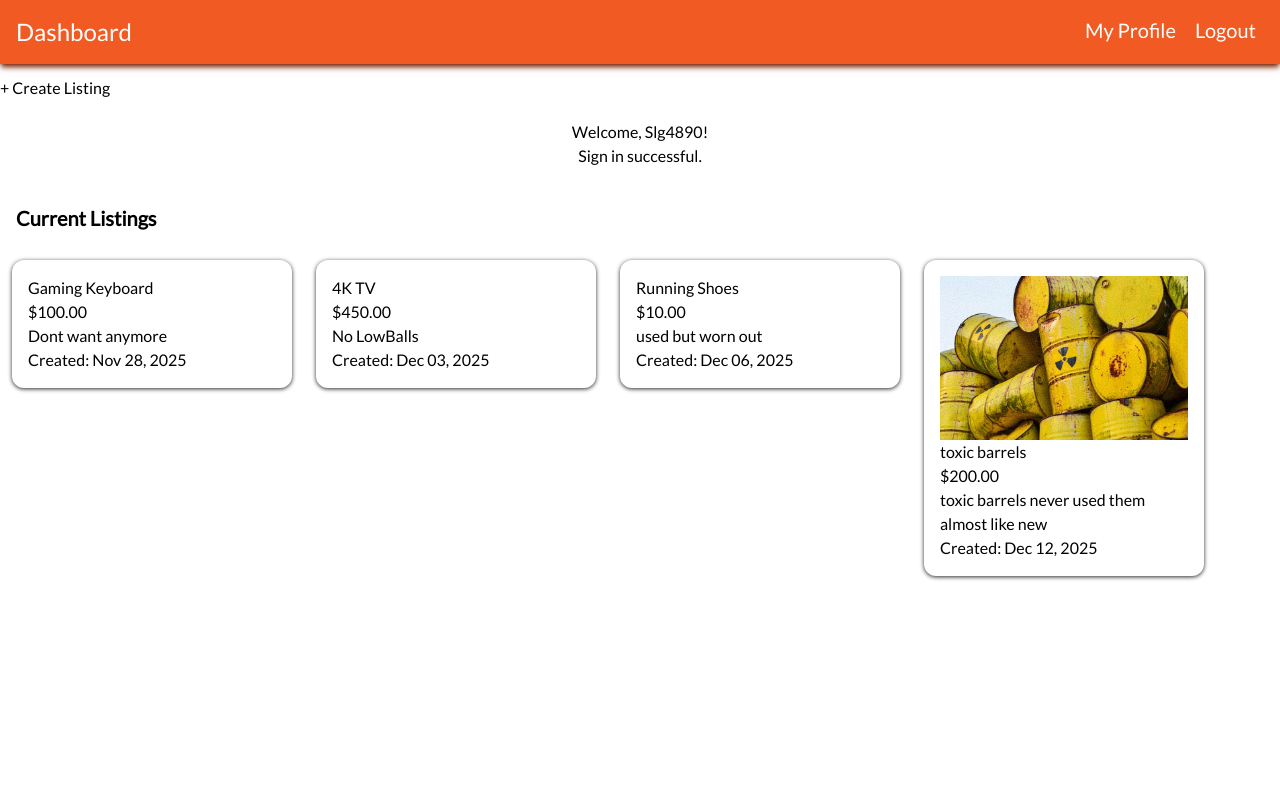
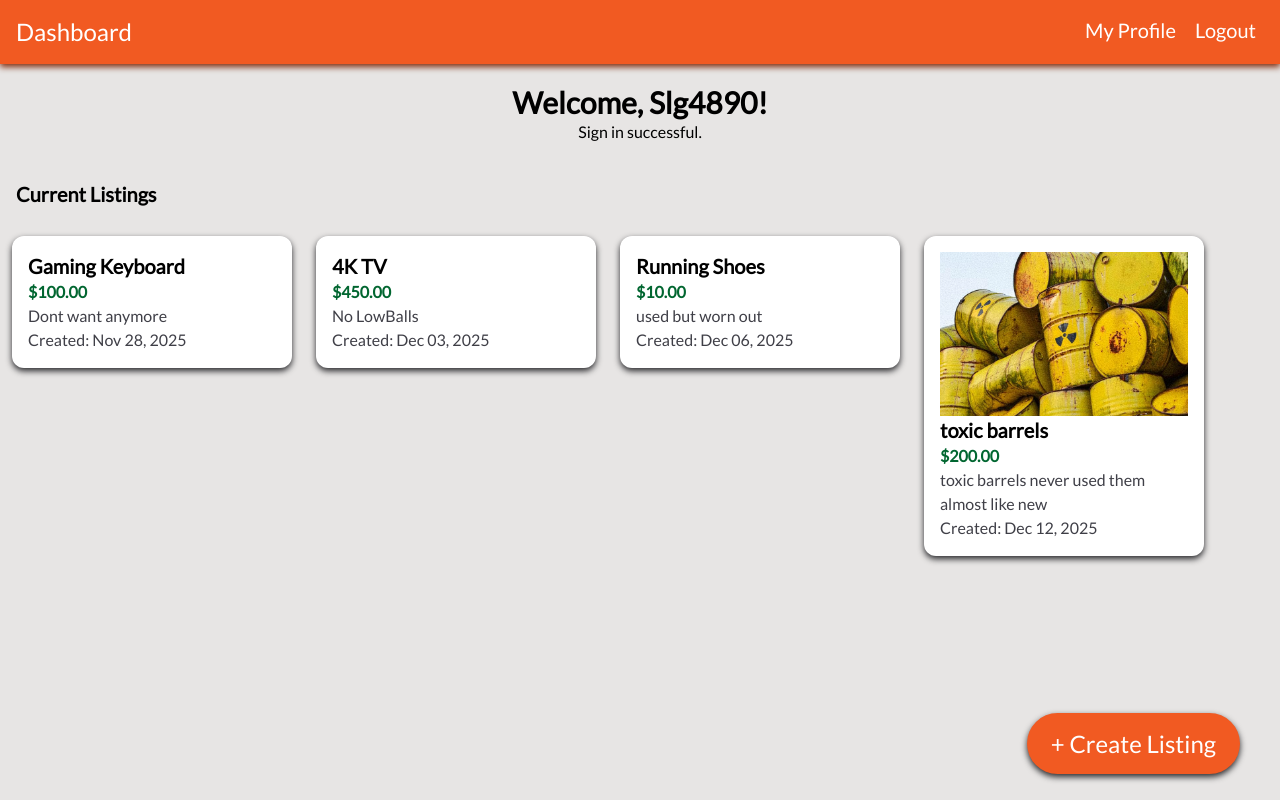
Before and after one commit to rafaelmbarroso/V-Mart, a Django app: page /dashboard/ in a window 1280 px wide. Run offline with Django 5.2, Linux system fonts and the light colour scheme; a user stored in the database is signed in; data comes from the database, SQL or seed files in the repository.

Commit message:
Styling changes to main dashboard

```diff
--- a/market_App/static/output.css
+++ b/market_App/static/output.css
@@ -10,9 +10,12 @@
     --color-red-500: oklch(63.7% 0.237 25.331);
     --color-orange-200: oklch(90.1% 0.076 70.697);
     --color-orange-900: oklch(40.8% 0.123 38.172);
+    --color-green-800: oklch(44.8% 0.119 151.328);
     --color-zinc-200: oklch(92% 0.004 286.32);
     --color-zinc-300: oklch(87.1% 0.006 286.286);
+    --color-zinc-700: oklch(37% 0.013 285.805);
     --color-zinc-800: oklch(27.4% 0.006 286.033);
+    --color-stone-200: oklch(92.3% 0.003 48.717);
     --color-black: #000;
     --color-white: #fff;
     --spacing: 0.25rem;
@@ -28,11 +31,13 @@
     --text-8xl: 6rem;
     --text-8xl--line-height: 1;
     --font-weight-semibold: 600;
+    --font-weight-bold: 700;
     --radius-md: 0.375rem;
     --radius-xl: 0.75rem;
     --radius-2xl: 1rem;
     --radius-4xl: 2rem;
     --drop-shadow-sm: 0 1px 2px rgb(0 0 0 / 0.15);
+    --drop-shadow-md: 0 3px 3px rgb(0 0 0 / 0.12);
     --drop-shadow-xl: 0 9px 7px rgb(0 0 0 / 0.1);
     --drop-shadow-2xl: 0 25px 25px rgb(0 0 0 / 0.15);
     --default-transition-duration: 150ms;
@@ -193,8 +198,20 @@
   }
 }
 @layer utilities {
+  .fixed {
+    position: fixed;
+  }
   .static {
     position: static;
+  }
+  .right-0 {
+    right: calc(var(--spacing) * 0);
+  }
+  .bottom-0 {
+    bottom: calc(var(--spacing) * 0);
+  }
+  .left-0 {
+    left: calc(var(--spacing) * 0);
   }
   .col-12 {
     grid-column: 12;
@@ -244,8 +261,14 @@
   .mt-5 {
     margin-top: calc(var(--spacing) * 5);
   }
+  .mr-1 {
+    margin-right: calc(var(--spacing) * 1);
+  }
   .mr-2 {
     margin-right: calc(var(--spacing) * 2);
+  }
+  .mr-10 {
+    margin-right: calc(var(--spacing) * 10);
   }
   .mb-3 {
     margin-bottom: calc(var(--spacing) * 3);
@@ -255,6 +278,15 @@
   }
   .mb-5 {
     margin-bottom: calc(var(--spacing) * 5);
+  }
+  .mb-10 {
+    margin-bottom: calc(var(--spacing) * 10);
+  }
+  .ml-1 {
+    margin-left: calc(var(--spacing) * 1);
+  }
+  .ml-2 {
+    margin-left: calc(var(--spacing) * 2);
   }
   .block {
     display: block;
@@ -342,11 +374,20 @@
   .border-zinc-300 {
     border-color: var(--color-zinc-300);
   }
+  .border-zinc-800 {
+    border-color: var(--color-zinc-800);
+  }
   .border-b-black {
     border-bottom-color: var(--color-black);
   }
   .border-b-zinc-300 {
     border-bottom-color: var(--color-zinc-300);
+  }
+  .bg-red-500 {
+    background-color: var(--color-red-500);
+  }
+  .bg-stone-200 {
+    background-color: var(--color-stone-200);
   }
   .bg-utrgv-orange {
     background-color: var(--color-utrgv-orange);
@@ -356,6 +397,9 @@
   }
   .bg-zinc-200 {
     background-color: var(--color-zinc-200);
+  }
+  .bg-zinc-300 {
+    background-color: var(--color-zinc-300);
   }
   .bg-gradient-to-br {
     --tw-gradient-position: to bottom right in oklab;
@@ -384,6 +428,9 @@
   .p-5 {
     padding: calc(var(--spacing) * 5);
   }
+  .p-6 {
+    padding: calc(var(--spacing) * 6);
+  }
   .px-3 {
     padding-inline: calc(var(--spacing) * 3);
   }
@@ -395,6 +442,9 @@
   }
   .pt-2 {
     padding-top: calc(var(--spacing) * 2);
+  }
+  .pt-4 {
+    padding-top: calc(var(--spacing) * 4);
   }
   .pr-2 {
     padding-right: calc(var(--spacing) * 2);
@@ -410,6 +460,9 @@
   }
   .pb-2 {
     padding-bottom: calc(var(--spacing) * 2);
+  }
+  .pb-4 {
+    padding-bottom: calc(var(--spacing) * 4);
   }
   .pl-2 {
     padding-left: calc(var(--spacing) * 2);
@@ -452,6 +505,10 @@
     font-size: var(--text-xl);
     line-height: var(--tw-leading, var(--text-xl--line-height));
   }
+  .font-bold {
+    --tw-font-weight: var(--font-weight-bold);
+    font-weight: var(--font-weight-bold);
+  }
   .font-semibold {
     --tw-font-weight: var(--font-weight-semibold);
     font-weight: var(--font-weight-semibold);
@@ -459,11 +516,17 @@
   .text-black {
     color: var(--color-black);
   }
+  .text-green-800 {
+    color: var(--color-green-800);
+  }
   .text-red-500 {
     color: var(--color-red-500);
   }
   .text-white {
     color: var(--color-white);
+  }
+  .text-zinc-700 {
+    color: var(--color-zinc-700);
   }
   .shadow {
     --tw-shadow: 0 1px 3px 0 var(--tw-shadow-color, rgb(0 0 0 / 0.1)), 0 1px 2px -1px var(--tw-shadow-color, rgb(0 0 0 / 0.1));
@@ -502,6 +565,11 @@
     --tw-drop-shadow: drop-shadow(var(--drop-shadow-2xl));
     filter: var(--tw-blur,) var(--tw-brightness,) var(--tw-contrast,) var(--tw-grayscale,) var(--tw-hue-rotate,) var(--tw-invert,) var(--tw-saturate,) var(--tw-sepia,) var(--tw-drop-shadow,);
   }
+  .drop-shadow-md {
+    --tw-drop-shadow-size: drop-shadow(0 3px 3px var(--tw-drop-shadow-color, rgb(0 0 0 / 0.12)));
+    --tw-drop-shadow: drop-shadow(var(--drop-shadow-md));
+    filter: var(--tw-blur,) var(--tw-brightness,) var(--tw-contrast,) var(--tw-grayscale,) var(--tw-hue-rotate,) var(--tw-invert,) var(--tw-saturate,) var(--tw-sepia,) var(--tw-drop-shadow,);
+  }
   .drop-shadow-sm {
     --tw-drop-shadow-size: drop-shadow(0 1px 2px var(--tw-drop-shadow-color, rgb(0 0 0 / 0.15)));
     --tw-drop-shadow: drop-shadow(var(--drop-shadow-sm));
@@ -516,6 +584,13 @@
     --tw-drop-shadow-color: #000;
     @supports (color: color-mix(in lab, red, red)) {
       --tw-drop-shadow-color: color-mix(in oklab, var(--color-black) var(--tw-drop-shadow-alpha), transparent);
+    }
+    --tw-drop-shadow: var(--tw-drop-shadow-size);
+  }
+  .drop-shadow-orange-900 {
+    --tw-drop-shadow-color: oklch(40.8% 0.123 38.172);
+    @supports (color: color-mix(in lab, red, red)) {
+      --tw-drop-shadow-color: color-mix(in oklab, var(--color-orange-900) var(--tw-drop-shadow-alpha), transparent);
     }
     --tw-drop-shadow: var(--tw-drop-shadow-size);
   }
--- a/market_App/templates/home.html
+++ b/market_App/templates/home.html
@@ -14,7 +14,7 @@
     <p class="text-4xl text-white">Safe and trusted trades here!</p>
     <br>
     <!-- Sign-in button -->
-    <a href="{% url 'signin' %}" class="bg-white drop-shadow-xl drop-shadow-zinc-800 rounded-4xl border-black border-2 text-xl pl-6 pr-6 pt-2 pb-2 m-4 hover:bg-black hover:text-white">
+    <a href="{% url 'signin' %}" class="bg-stone-200 drop-shadow-xl drop-shadow-zinc-800 rounded-4xl border-black border-2 text-xl pl-6 pr-6 pt-2 pb-2 m-4 hover:bg-black hover:text-white">
       Sign in With Your Username
     </a>
   </div>
--- a/market_App/templates/mainPage.html
+++ b/market_App/templates/mainPage.html
@@ -3,15 +3,12 @@
 <head>
     <meta charset="UTF-8">
     <title>Main Page</title>
-    <!--
-    <link rel="stylesheet" href="https://cdn.jsdelivr.net/npm/bootstrap@5.3.2/dist/css/bootstrap.min.css">
-    -->
     <link href="../static/output.css" rel="stylesheet" type="text/css">
 </head>
 
-<body class="flex flex-col bg-white font-lato w-screen h-screen">
+<body class="flex flex-col items-center bg-stone-200 font-lato w-screen h-screen">
 
-<nav class="flex flex-row align-center w-screen bg-utrgv-orange shadow-orange-900 shadow-md p-4">
+<nav class="flex flex-row align-center w-screen bg-utrgv-orange drop-shadow-md drop-shadow-orange-900 p-4">
     <a class="text-2xl text-white" href="#">Dashboard</a>
     <div class="ms-auto">
 
@@ -20,18 +17,10 @@
     </div>
 </nav>
 
-<div class="container mt-3">
-    <div class="d-flex justify-content-start">
-        <a href="{% url 'create_listing' %}" class="btn btn-primary">
-            + Create Listing
-        </a>
-    </div>
-</div>
-
 <div class="container py-5">
 
     <div class="text-center mb-5">
-    <h1 class="fw-bold">Welcome, {{ user.username }}!</h1>
+    <h1 class="text-3xl font-bold">Welcome, {{ user.username }}!</h1>
     <p class="text-muted">Sign in successful.</p>
 </div>
 
@@ -40,7 +29,7 @@
 <div class="flex flex-row">
         {% for product in listings %}
         <div class="col-12 col-sm-6 col-lg-4 col-xl-3">
-            <div class="bg-white p-4 m-3 w-70 rounded-xl flex flex-col drop-shadow-sm drop-shadow-zinc-800">
+            <div class="bg-white p-4 m-3 w-70 rounded-xl flex flex-col drop-shadow-md drop-shadow-zinc-800">
                 <div class="card-body">
 
                     {% if product.image %}
@@ -48,26 +37,26 @@
                     {% endif %}
 
 
-                    <h5 class="card-title">{{ product.name }}</h5>
+                    <h5 class="text-xl font-bold">{{ product.name }}</h5>
 
                     {% if product.price %}
-                    <p class="card-text fw-bold">${{ product.price }}</p>
+                    <p class="font-bold text-green-800">${{ product.price }}</p>
                     {% endif %}
 
-                    <p class="card-text text-muted small">{{ product.description|truncatewords:15 }}</p>
+                    <p class="text-zinc-700">{{ product.description|truncatewords:15 }}</p>
 
-                    <p class="text-muted small">
+                    <p class="text-zinc-700">
                         Created: {{ product.creation_Date|date:"M d, Y" }}
                     </p>
 
                     <!-- edit and delete function -->
                     {% if product.user == request.user.student %}
-                     <div class="d-flex gap-2 mt-3">
-                        <a href="{% url 'edit_listing' product.pk %}" class="btn btn-primary w-100">
+                     <div class="flex flex-row items-center">
+                        <a href="{% url 'edit_listing' product.pk %}" class="button w-100px bg-zinc-300 mr-1 pt-2 pb-2 pl-4 pr-4 rounded-4xl">
                             Edit
                         </a>
 
-                        <a href="{% url 'delete_listing' product.pk %}" class="btn btn-outline-danger w-100">
+                        <a href="{% url 'delete_listing' product.pk %}" class="button w-100px bg-red-500 ml-1 pt-2 pb-2 pl-4 pr-4 rounded-4xl">
                             Delete
                         </a>
                      </div>
@@ -82,5 +71,13 @@
 
 </div>
 
+<div class="fixed bottom-0 right-0 mb-10 mr-10">
+    <div class="d-flex justify-content-start">
+        <a href="{% url 'create_listing' %}" class="button text-2xl text-white bg-utrgv-orange pt-4 pb-4 pl-6 pr-6 rounded-4xl drop-shadow-md drop-shadow-zinc-800">
+            + Create Listing
+        </a>
+    </div>
+</div>
+
 </body>
 </html>
--- a/market_App/templates/signin.html
+++ b/market_App/templates/signin.html
@@ -7,7 +7,7 @@
 </head>
 
 <body class="font-lato flex flex-col w-screen h-screen justify-center items-center text-center bg-gradient-to-br from-utrgv-orange from-40% to-orange-200">
-<div class="bg-white p-5 w-1/3 rounded-2xl flex flex-col drop-shadow-2xl drop-shadow-zinc-800">
+<div class="bg-stone-200 p-5 w-1/3 rounded-2xl flex flex-col drop-shadow-2xl drop-shadow-zinc-800">
     <h2 class="text-center text-3xl font-figtree font-semibold mb-4">Sign In</h2>
     <div class="flex flex-col justify-center items-center">
 
```
